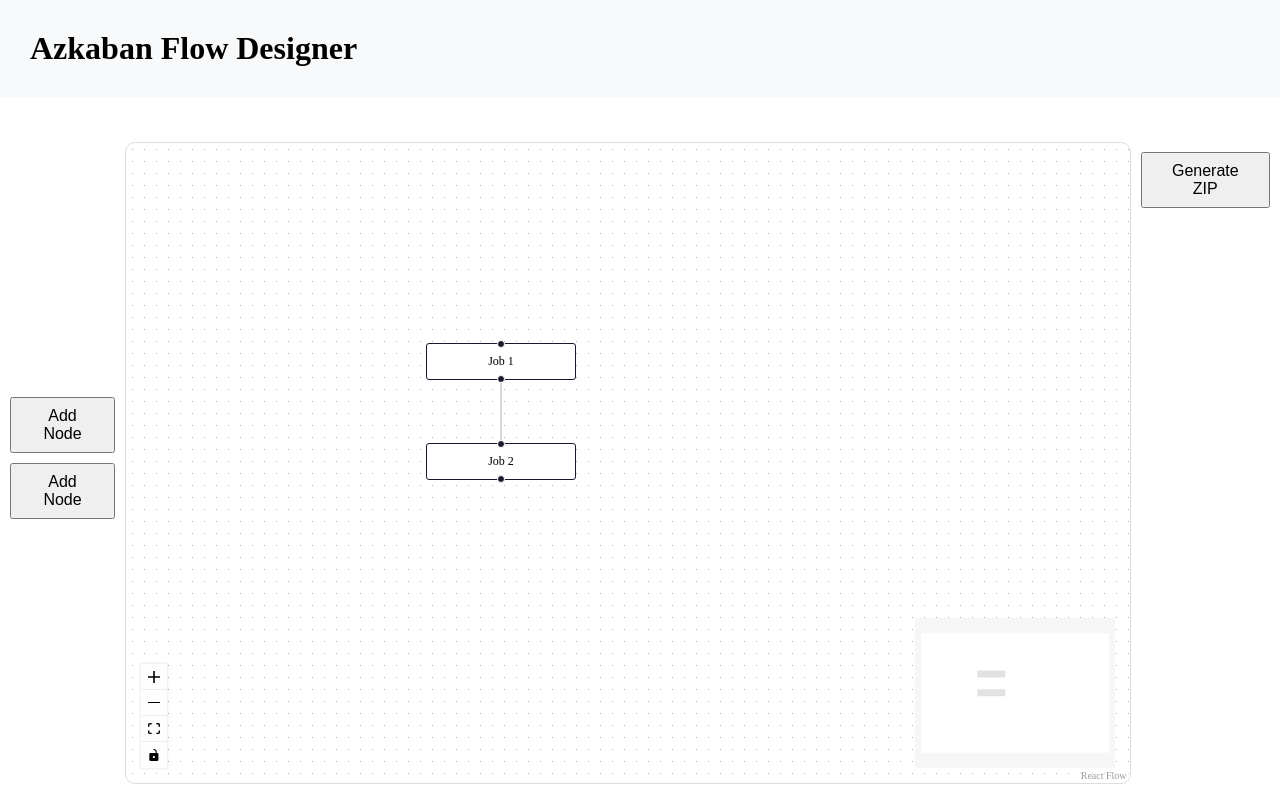
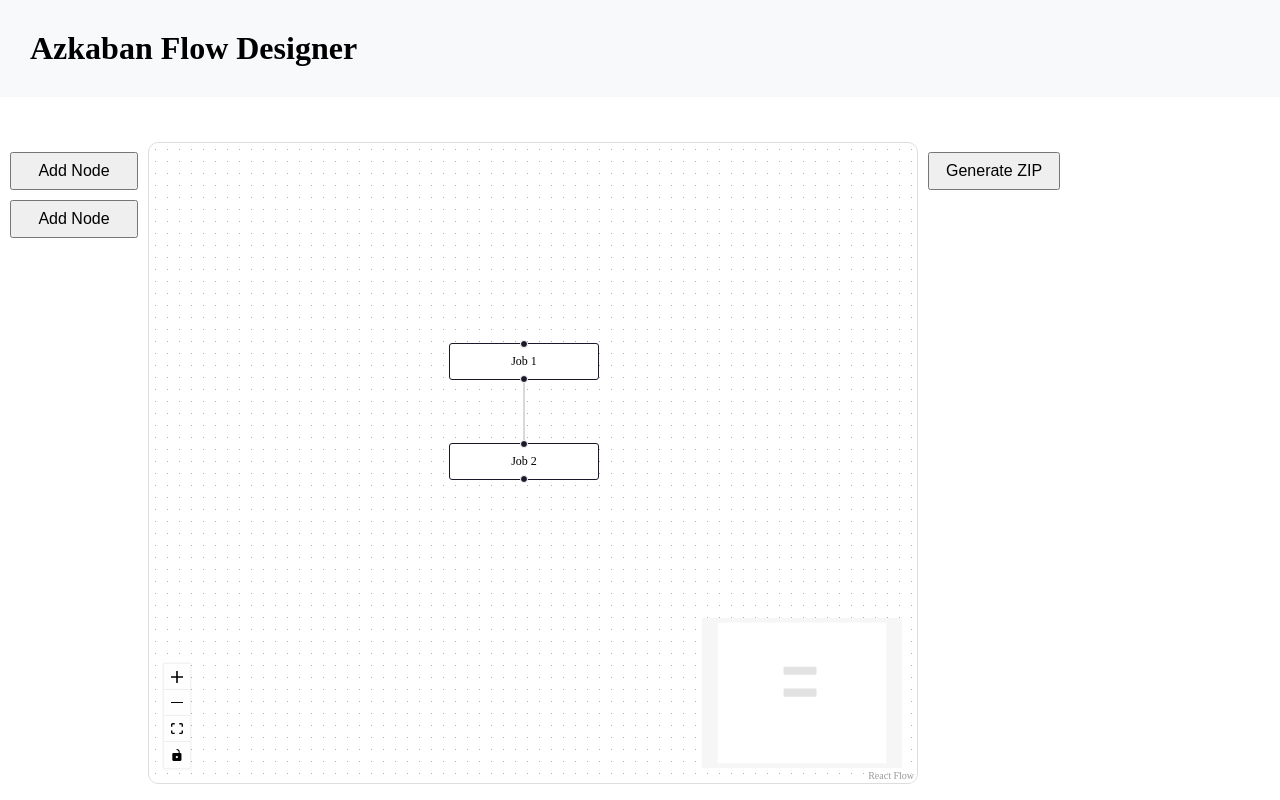
Before and after one commit to totomolino/azkaban_flow_designer, a React (Vite) app in the folder azkaban_flow_creator/: page / in a window 1280 px wide. Built offline with nearby package versions, Linux system fonts and the light colour scheme.

Commit message:
feat: centering map

```diff
--- a/azkaban_flow_creator/src/App.jsx
+++ b/azkaban_flow_creator/src/App.jsx
@@ -122,7 +122,7 @@ export default function App() {
             <label>Working Directory: <input type="text" value={selectedNode.data.workingDir} onChange={(e) => handleInputChange('workingDir', e.target.value)} /></label><br />
             <label>Command: <input type="text" value={selectedNode.data.command} onChange={(e) => handleInputChange('command', e.target.value)} /></label><br />
             <p><strong>Dependencies:</strong> {selectedNode.data.dependencies.join(', ')}</p>
-            <button onClick={closePopup} style={{ marginTop: '10px', padding: '5px 10px', fontSize: '14px' }}>Close</button>
+            <button onClick={closePopup} className='popup-button'>Close</button>
           </div>
         )}
         <button onClick={generateZip} className='download-button' >Generate ZIP</button>
--- a/azkaban_flow_creator/src/index.css
+++ b/azkaban_flow_creator/src/index.css
@@ -25,17 +25,16 @@
 }
 
 .flow-map{
-    width: 80vw;
+    width: 60vw;
     height: 80vh;
     border: 1px solid #ddd;
     border-radius: 10px;
     overflow: hidden;
 }
+
 .main{
     position: fixed;
     display: flex;
-    align-items: center;
-    justify-content: center;
     bottom: 2vh;
     left: 50%;
     transform: translateX(-50%);
@@ -45,7 +44,8 @@
 .add-buttons-section{
     display: flex;
     flex-direction: column;
-    padding: 10px
+    padding: 10px;
+    width: 10vw;
 }
 
 .edit-section{
@@ -53,6 +53,7 @@
     flex-direction: column;
     padding: 10px;
     align-self: stretch;
+    justify-content: space-between;
 }
 
 .node-popup{
@@ -76,3 +77,9 @@
     padding: 8px 16px;
     font-size: 16px;
 }
+
+.popup-button{
+    margin-top: 10px;
+    padding: 5px 10px;
+    font-size: 14px;
+}
```
